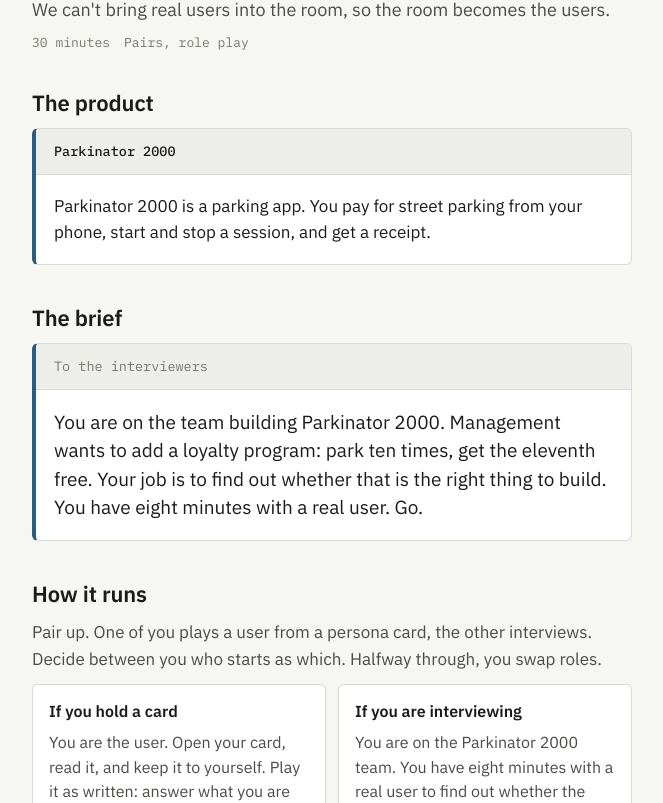
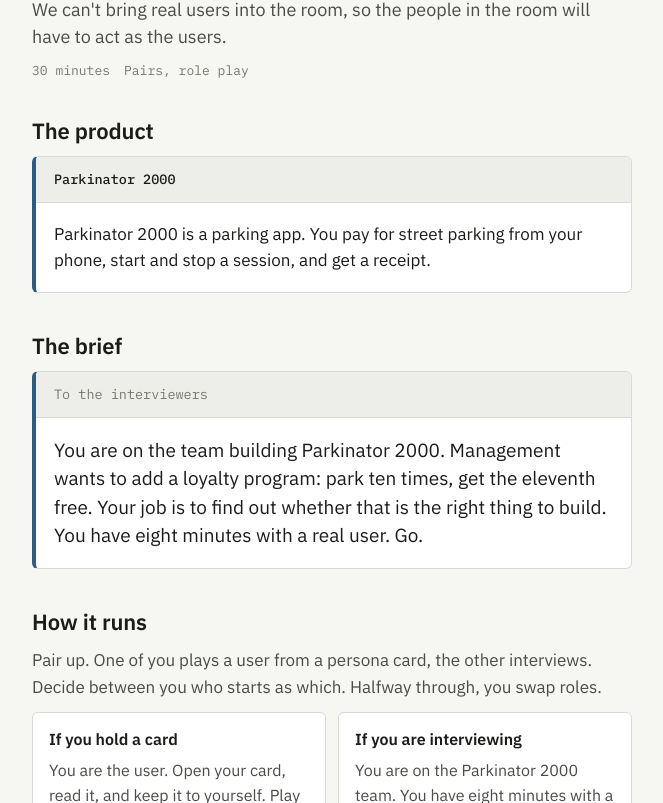
Before and after one commit to framna-se/fpdws, a plain HTML site: page 2/index.html in a window 1280 px wide. Shown: the part 135-938 px from the top of the page, without its empty margins (308-971 px from the left). Drawn offline with Linux system fonts and the light colour scheme.

Commit message:
Reword workshop 2 intro line

```diff
--- a/2/index.html
+++ b/2/index.html
@@ -107,7 +107,7 @@
   <header class="top">
     <div class="eyebrow">Workshop 2</div>
     <h1>The room is the user</h1>
-    <p class="lede">We can't bring real users into the room, so the room becomes the users.</p>
+    <p class="lede">We can't bring real users into the room, so the people in the room will have to act as the users.</p>
     <div class="meta"><span>30 minutes</span><span>Pairs, role play</span></div>
   </header>
 
```
